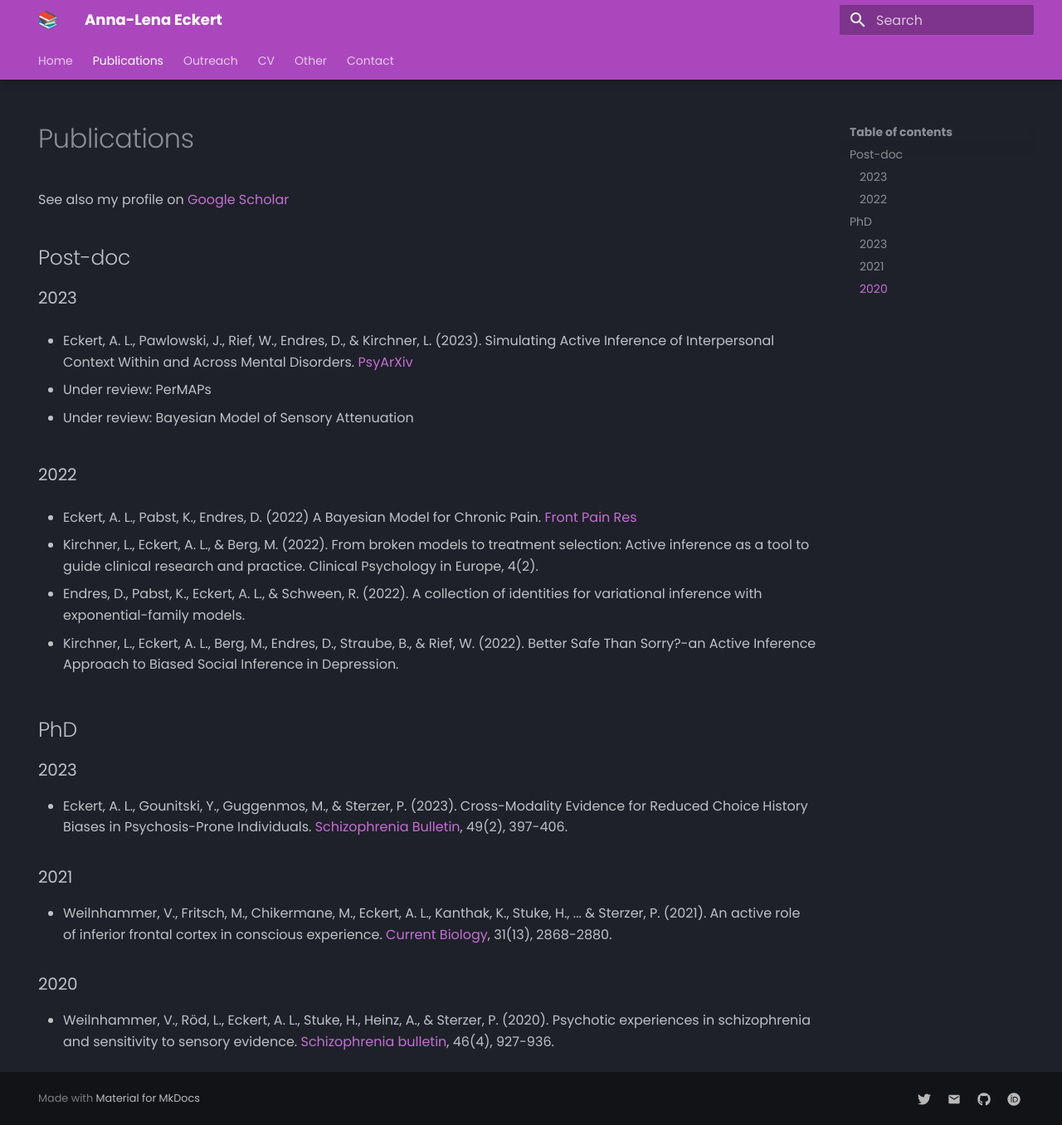
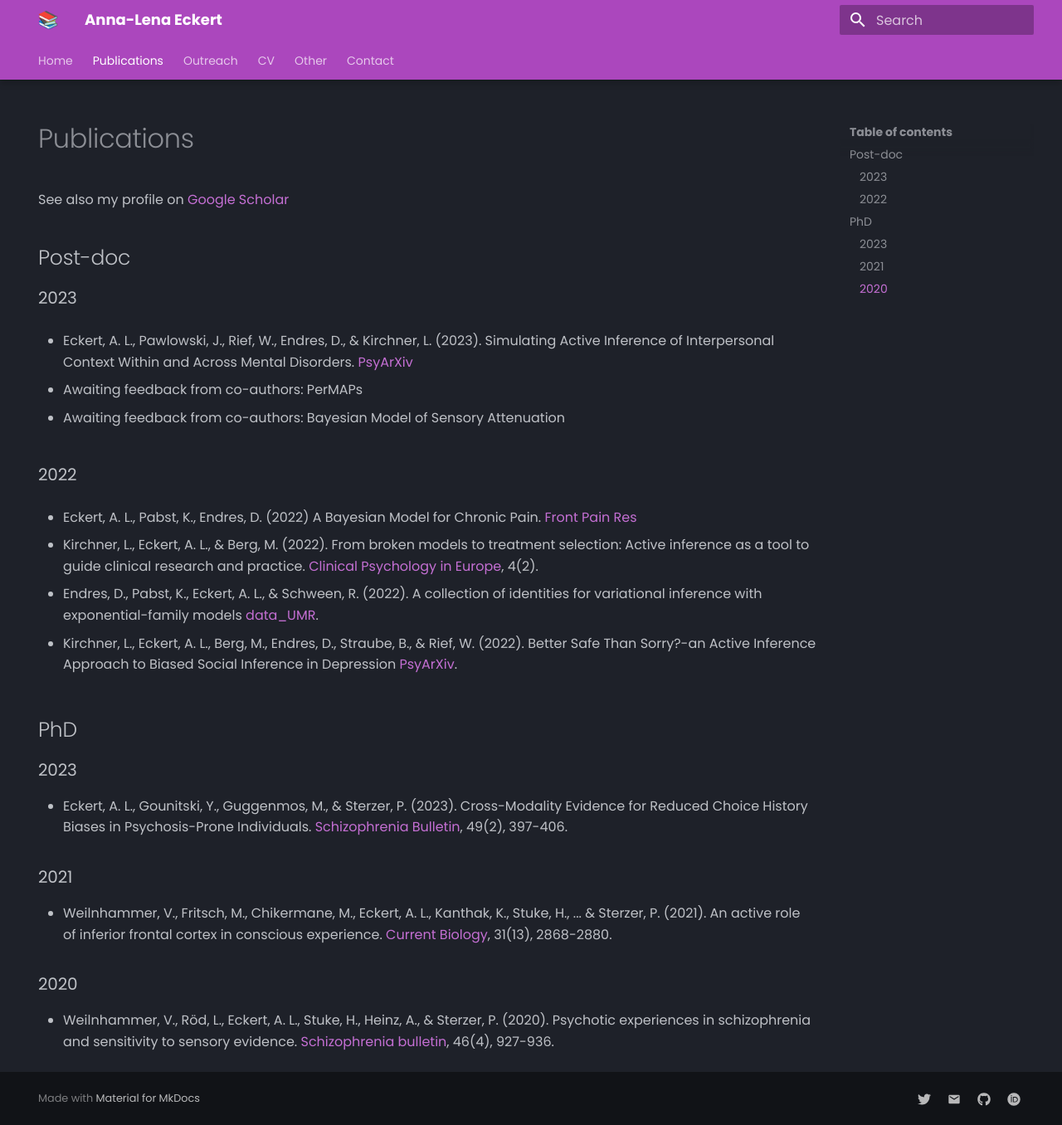
Before and after one commit to Eckertal/personal-website, an MkDocs documentation site: the page built from docs/publications.md, in a window 1280 px wide and 1356 px high. Shown: the whole window at 83% size. Built offline with MkDocs 1.6.1 and Material for MkDocs 9.7.7, drawn with Linux system fonts in a browser that asks for light colours.

Commit message:
shortened CV, finished publications

```diff
--- a/docs/publications.md
+++ b/docs/publications.md
@@ -11,19 +11,19 @@ See also my profile on [Google Scholar](https://scholar.google.com/citations?hl=
 
 - Eckert, A. L., Pawlowski, J., Rief, W., Endres, D., & Kirchner, L. (2023). Simulating Active Inference of Interpersonal Context Within and Across Mental Disorders. [PsyArXiv](https://osf.io/preprints/psyarxiv/8aexf/){ target=_blank }
 
-- Under review: PerMAPs
+- Awaiting feedback from co-authors: PerMAPs
 
-- Under review: Bayesian Model of Sensory Attenuation
+- Awaiting feedback from co-authors: Bayesian Model of Sensory Attenuation
 
 ### 2022
 
 - Eckert, A. L., Pabst, K., Endres, D. (2022) A Bayesian Model for Chronic Pain. [Front Pain Res](https://www.frontiersin.org/articles/10.3389/fpain.2022.966034/full){ target=_blank }
 
-- Kirchner, L., Eckert, A. L., & Berg, M. (2022). From broken models to treatment selection: Active inference as a tool to guide clinical research and practice. Clinical Psychology in Europe, 4(2).
+- Kirchner, L., Eckert, A. L., & Berg, M. (2022). From broken models to treatment selection: Active inference as a tool to guide clinical research and practice. [Clinical Psychology in Europe](https://www.ncbi.nlm.nih.gov/pmc/articles/PMC9667420/), 4(2).
 
-- Endres, D., Pabst, K., Eckert, A. L., & Schween, R. (2022). A collection of identities for variational inference with exponential-family models.
+- Endres, D., Pabst, K., Eckert, A. L., & Schween, R. (2022). A collection of identities for variational inference with exponential-family models [data_UMR](https://data.uni-marburg.de/handle/dataumr/179).
 
-- Kirchner, L., Eckert, A. L., Berg, M., Endres, D., Straube, B., & Rief, W. (2022). Better Safe Than Sorry?-an Active Inference Approach to Biased Social Inference in Depression.
+- Kirchner, L., Eckert, A. L., Berg, M., Endres, D., Straube, B., & Rief, W. (2022). Better Safe Than Sorry?-an Active Inference Approach to Biased Social Inference in Depression [PsyArXiv](https://osf.io/preprints/psyarxiv/bp9re/).
 
 ## PhD
 
```
Also changed, not shown: docs/curriculum.md (+1 -1 lines), docs/index.md (+3 -2 lines), docs/other.md (+4 -4 lines), docs/outreach.md (+0 -10 lines), 2 other files.
